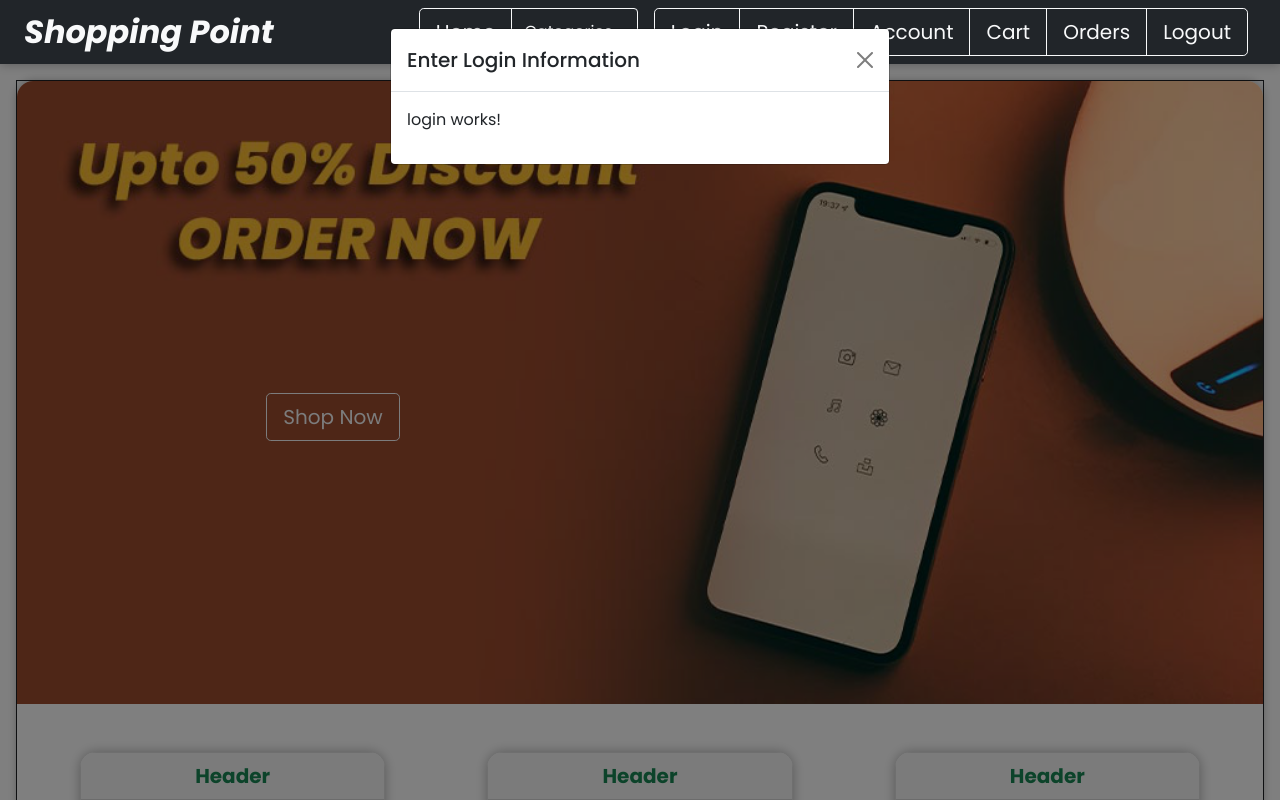
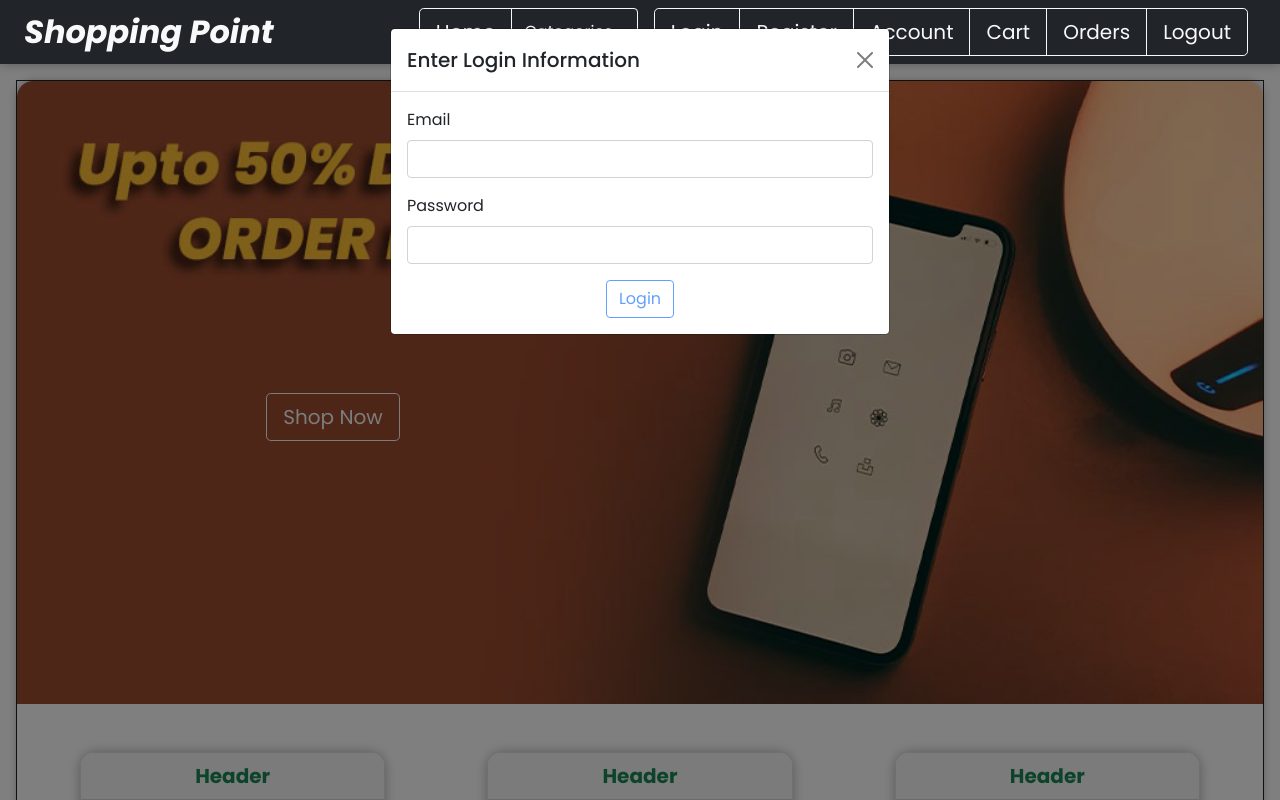
Before and after one commit to MarchingTorpedo/E-Commerce, an Angular app: page /home in a window 1280 px wide. Both pictures are taken after a click on the button "Login". Shown: the top 800 px of the page. Built offline with nearby package versions, Linux system fonts and the light colour scheme.

Commit message:
Register and login page

```diff
--- a/src/app/login/login.component.html
+++ b/src/app/login/login.component.html
@@ -1 +1,34 @@
-<p>login works!</p>
+<!--Login Form-->
+<form [formGroup] = "loginForm" (ngSubmit)="login()">
+
+    <!--Email-->
+    <div class="mb-3">
+        <label for="email" class="form-label">Email</label>
+        <input type="email" class="form-control" id="email" formControlName="email">
+        <div class="form-text text-danger" *ngIf="Email.errors?.['required'] && (Email.dirty || Email.touched)">
+            Email is required
+        </div>
+        <div class="form-text text-danger" *ngIf="Email.errors?.['email'] && (Email.dirty || Email.touched)">
+            Email is Invalid.
+        </div>
+    </div>
+
+    <!--Password-->
+    <div class="mb-3">
+        <label for="pwd" class="form-label">Password</label>
+        <input type="password" class="form-control" id="pwd" formControlName="pwd">
+        <div class="form-text text-danger" *ngIf="PWD.errors?.['required'] && (PWD.dirty || PWD.touched)">
+            Password is Required
+        </div>
+        <div class="form-text text-danger" *ngIf="PWD.errors?.['minlength'] || PWD.errors?.['maxlength'] && (PWD.dirty || PWD.touched)">
+            Password should be at least 6 at the max 15 characters long.
+        </div>
+    </div>
+
+    <!--Login Button-->
+    <div>
+        <button type="submit" [disabled]="loginForm.invalid" class="d-block mx-auto btn btn-outline-primary">
+            Login
+        </button>
+    </div>
+</form>
--- a/src/app/login/login.component.ts
+++ b/src/app/login/login.component.ts
@@ -1,10 +1,35 @@
-import { Component } from '@angular/core';
+import { Component, OnInit } from '@angular/core';
+import { FormBuilder, FormControl, FormGroup, Validators } from '@angular/forms';
 
 @Component({
   selector: 'app-login',
   templateUrl: './login.component.html',
   styleUrls: ['./login.component.css']
 })
-export class LoginComponent {
+export class LoginComponent implements OnInit{
+  loginForm!: FormGroup;
+  constructor(private fb: FormBuilder) {}
 
+  ngOnInit(): void {
+    this.loginForm = this.fb.group({
+      email: ['', [Validators.required, Validators.email]],
+      pwd: [
+        '',
+        [
+          Validators.required,
+          Validators.minLength(6),
+          Validators.maxLength(15),
+        ],
+      ],
+    });
+  }
+
+  login() {}
+
+  get Email(): FormControl {
+    return this.loginForm.get('email') as FormControl;
+  }
+  get PWD(): FormControl {
+    return this.loginForm.get('pwd') as FormControl;
+  }
 }
--- a/src/app/register/register.component.html
+++ b/src/app/register/register.component.html
@@ -1,4 +1,4 @@
-<form>
+<form [formGroup]="registerForm" (ngSubmit)="register()">
     <!--First Name and Last Name-->
     <div class="row mb-3">
         <div class="col">
@@ -18,9 +18,23 @@
                 Name should start with an alphabet.
             </div>
         </div>
+
         <div class="col">
             <label for="lastname" class="form-label">Last Name</label>
-            <input type="text" class="form-control" id="lastname" formControlName="lasttName">
+            <input type="text" class="form-control" id="lastname" formControlName="lastName">
+
+            <!--Errors 1.06.47 -->
+            <div class="form-text text-danger" *ngIf="LastName.errors?.['required'] && (LastName.dirty || LastName.touched)">
+                Last Name is Required
+            </div>
+            <div class="form-text text-danger"
+                *ngIf="!!LastName.errors?.['minlength'] && (LastName.dirty || LastName.touched)">
+                Last Name is too Short. At least 2 characters
+            </div>
+            <div class="form-text text-danger"
+                *ngIf="LastName.errors?.['pattern'] && (LastName.dirty || LastName.touched)">
+                Name should start with an alphabet.
+            </div>
         </div>
     </div>
 
@@ -42,16 +56,31 @@
         <div class="col mb-3">
             <label for="pwd" class="form-label">Password</label>
             <input type="password" class="form-control" id="pwd" formControlName="pwd">
+
+            <!--Errors-->
+            <div class="form-text text-danger" *ngIf="PWD.errors?.['required'] && (PWD.dirty || PWD.touched)">
+                Password is Required
+            </div>
+            <div class="form-text text-danger" *ngIf="PWD.errors?.['minlength'] || PWD.errors?.['maxlength'] && (PWD.dirty || PWD.touched)">
+                Password should be at least 6 and at the max 15 characters long.
+            </div>
         </div>
         <div class="col mb-3">
             <label for="rpwd" class="form-label">Repeat Password</label>
             <input type="password" class="form-control" id="rpwd" formControlName="rpwd">
+
+            <!--Errors-->
+            <div class="form-text text-danger" *ngIf="invalidRPWD">
+                Doesn't match with password
+            </div>
+
+
         </div>
     </div>
 
     <!--Create Account Button-->
     <div>
-        <button type="submit" class="d-block mx-auto btn btn-outline-primary">
+        <button type="submit" class="d-block mx-auto btn btn-outline-primary" [disabled]="registerForm.invalid">
             Create Account
         </button>
     </div>
--- a/src/app/register/register.component.ts
+++ b/src/app/register/register.component.ts
@@ -8,6 +8,7 @@ import { FormBuilder, FormControl, FormGroup, Validators } from '@angular/forms'
 })
 export class RegisterComponent implements OnInit{
   registerForm!: FormGroup;
+  invalidRPWD: boolean = false;
   constructor(private fb: FormBuilder) {}
 
   ngOnInit(): void {
@@ -41,6 +42,10 @@ export class RegisterComponent implements OnInit{
     });
   }
 
+  register() {}
+
+  //#region Getters
+
   get FirstName(): FormControl {
     return this.registerForm.get('firstName') as FormControl;
   }
```
